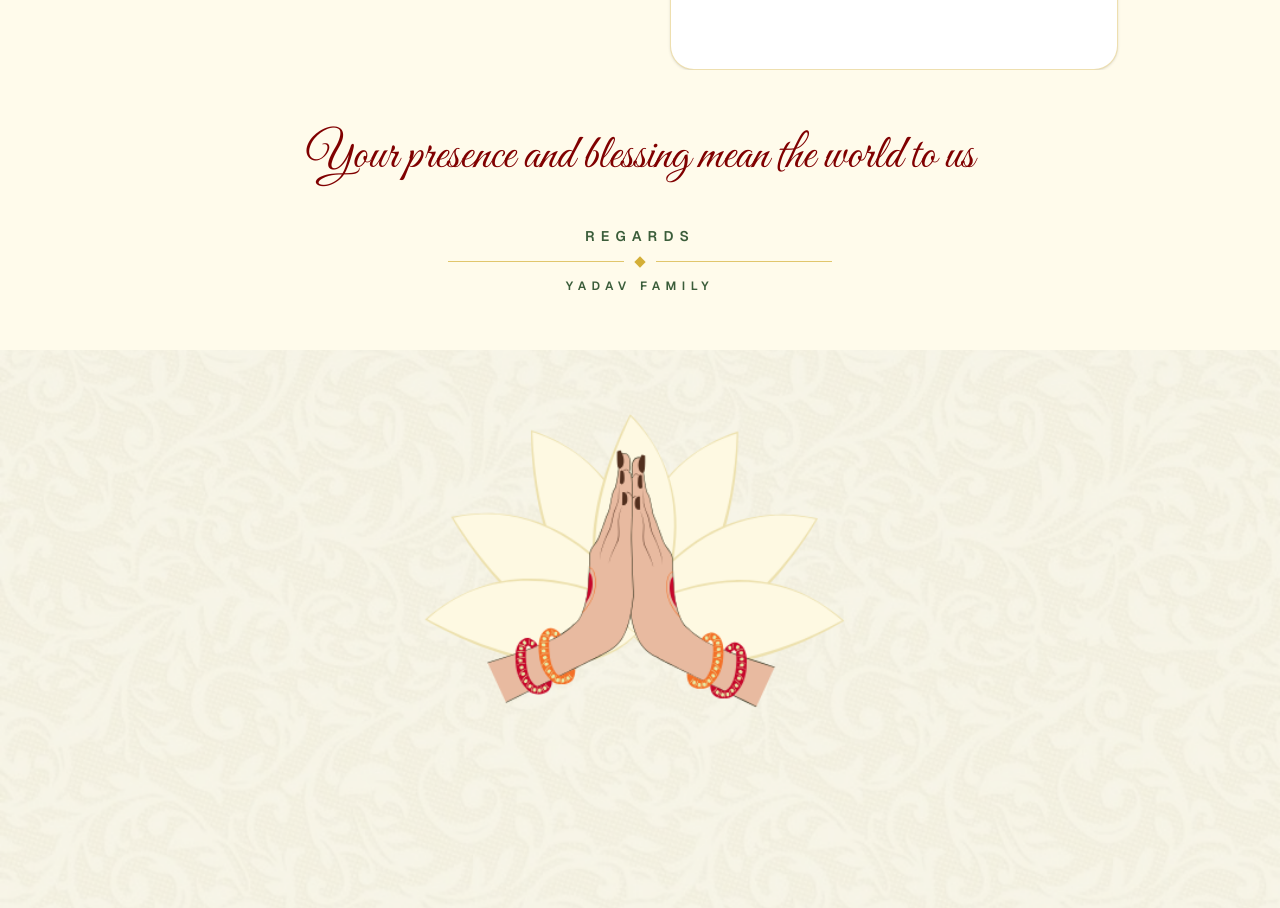
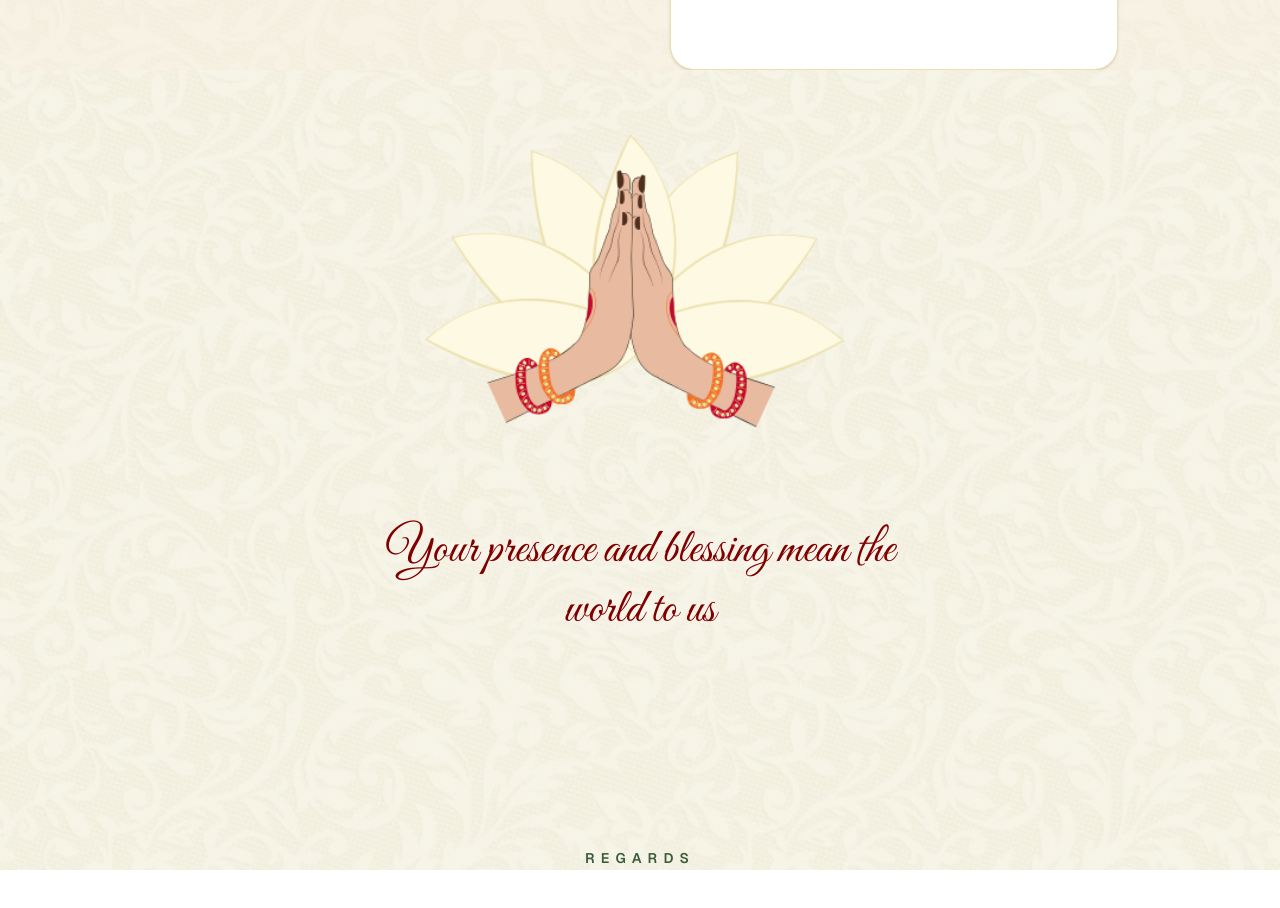
Before and after one commit to lovechaudharyji/shadi, a Next.js app: page /about in a window 1280 px wide. Shown: the part 2018-2926 px from the top of the page. After the commit the page ends 2888 px from the top, so only its background shows below. Built offline with nearby package versions, Linux system fonts and the light colour scheme; grey boxes are pictures that could not be loaded.

Commit message:
Style Golden Moments background and last section text

```diff
--- a/app/about/page.tsx
+++ b/app/about/page.tsx
@@ -76,8 +76,17 @@ export default function About() {
 
       <CountdownSection />
 
-      <section className="bg-amber-50">
-        <div className="mx-auto w-full max-w-5xl px-6 pt-14 pb-0 text-center">
+      <section className="relative overflow-hidden bg-amber-50">
+        <Image
+          src="/image/bg.png"
+          alt=""
+          aria-hidden="true"
+          fill
+          sizes="100vw"
+          className="object-cover opacity-90"
+        />
+        <div className="absolute inset-0 bg-amber-50/25" aria-hidden="true" />
+        <div className="relative mx-auto w-full max-w-5xl px-6 pt-14 pb-0 text-center">
           <div className="[font-family:var(--font-great-vibes)] text-5xl leading-none text-[#800000] sm:text-6xl">
             Golden Moments
           </div>
@@ -272,12 +281,21 @@ export default function About() {
         </div>
       </section>
 
-      <section className="bg-amber-50">
-        <div className="mx-auto w-full max-w-5xl px-6 py-14 text-center">
-          <div className="[font-family:var(--font-great-vibes)] text-4xl leading-tight text-[#800000] sm:text-5xl">
+      <section className="relative h-[100svh] w-full overflow-hidden">
+        <Image
+          src="/image/last.png"
+          alt=""
+          aria-hidden="true"
+          fill
+          sizes="100vw"
+          className="object-cover object-bottom"
+        />
+        <div className="absolute inset-0 flex items-center justify-center px-6 pt-48 text-center sm:pt-64">
+          <div className="w-full max-w-xl">
+            <div className="mt-52 [font-family:var(--font-great-vibes)] text-4xl leading-tight text-[#800000] drop-shadow-[0_2px_12px_rgba(255,255,255,0.85)] sm:mt-60 sm:text-5xl">
               Your presence and blessing mean the world to us
             </div>
-          <div className="mx-auto mt-10 w-full max-w-sm text-center text-[#3b5d3a]">
+            <div className="mx-auto mt-52 w-full max-w-sm text-center text-[#3b5d3a] drop-shadow-[0_2px_12px_rgba(255,255,255,0.85)]">
               <div className="text-sm font-semibold tracking-[0.44em]">
                 REGARDS
               </div>
@@ -291,17 +309,7 @@ export default function About() {
               </div>
             </div>
           </div>
-      </section>
-
-      <section className="relative h-[100svh] w-full overflow-hidden">
-        <Image
-          src="/image/last.png"
-          alt=""
-          aria-hidden="true"
-          fill
-          sizes="100vw"
-          className="object-cover object-bottom"
-        />
+        </div>
       </section>
     </div>
   );
--- a/app/page.tsx
+++ b/app/page.tsx
@@ -78,8 +78,17 @@ export default function Home() {
 
       <CountdownSection />
 
-      <section className="bg-amber-50">
-        <div className="mx-auto w-full max-w-5xl px-6 pt-14 pb-0 text-center">
+      <section className="relative overflow-hidden bg-amber-50">
+        <Image
+          src="/image/bg.png"
+          alt=""
+          aria-hidden="true"
+          fill
+          sizes="100vw"
+          className="object-cover opacity-90"
+        />
+        <div className="absolute inset-0 bg-amber-50/25" aria-hidden="true" />
+        <div className="relative mx-auto w-full max-w-5xl px-6 pt-14 pb-0 text-center">
           <div className="[font-family:var(--font-great-vibes)] text-5xl leading-none text-[#800000] sm:text-6xl">
             Golden Moments
           </div>
@@ -283,6 +292,13 @@ export default function Home() {
           sizes="100vw"
           className="object-cover object-bottom"
         />
+        <div className="absolute inset-0 flex items-center justify-center px-6 pt-48 text-center sm:pt-64">
+          <div className="w-full max-w-xl">
+            <div className="mt-52 [font-family:var(--font-great-vibes)] text-4xl leading-tight text-[#800000] drop-shadow-[0_2px_12px_rgba(255,255,255,0.85)] sm:mt-60 sm:text-5xl">
+              Your presence and blessing mean the world to us
+            </div>
+          </div>
+        </div>
       </section>
 
       {/* Removed starter cards/CTA section */}
```
Also changed, not shown: public/image/bg.png (added). Lines whose indentation alone changed are shown as unchanged.
